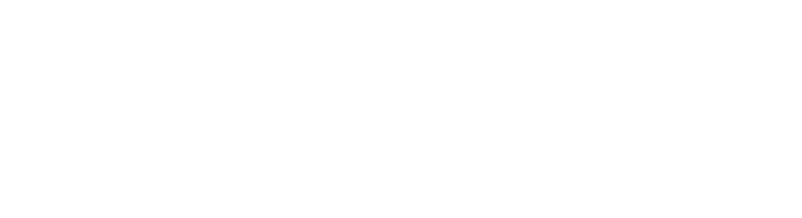
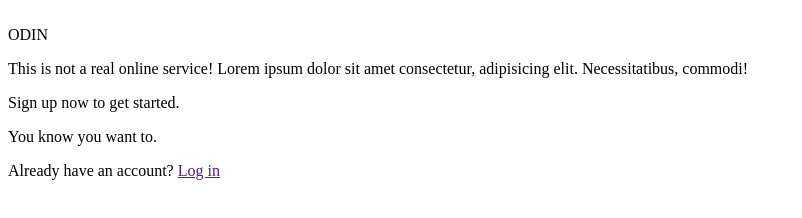
Before and after one commit to Ikanor1221/form_project, a plain HTML site: page index.html in a window 1280 px wide. Shown: the whole page, without its empty margins (0-802 px from the left). Drawn offline with Linux system fonts and the light colour scheme.

Commit message:
Build an HTML structure

```diff
--- a/index.html
+++ b/index.html
@@ -9,5 +9,24 @@
 </head>
 <body>
     <!-- <img class="colored" src="background_image.svg" alt="background_image"> -->
+    <div class="sidebar">
+        <div>
+            <img src="" alt="" class="icon">
+            <div class="icon_text">ODIN</div>
+        </div>
+    </div>
+    <main class="content">
+        <div class="text">
+            <p>This is not a real online service! Lorem ipsum dolor sit amet consectetur, adipisicing elit. Necessitatibus, commodi!</p>
+            <p>Sign up now to get started.</p>
+        </div>
+        <div class="text">
+            <p>You know you want to.</p>
+        </div>
+        <form action="#"></form>
+        <p class="alternative">
+            Already have an account? <a href="">Log in</a>
+        </p>
+    </main>
 </body>
 </html>
```
